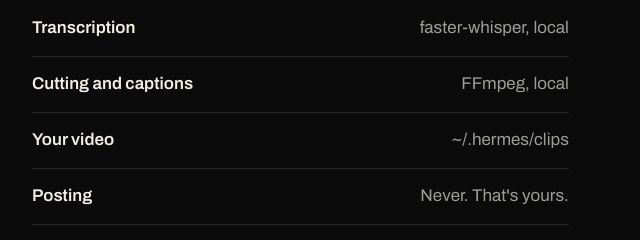
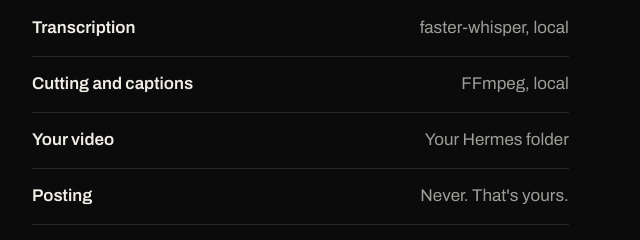
Before and after one commit to PabloTheThinker/hermes-studio, a plain HTML site: page site/index.html in a window 1280 px wide. Shown: the part 3020-3260 px from the top of the page, 640-1280 px from the left. Drawn offline with Linux system fonts and the light colour scheme.

Commit message:
Site: plain wording for library location.

```diff
--- a/site/index.html
+++ b/site/index.html
@@ -171,7 +171,7 @@
       <ul class="ledger">
         <li><b>Transcription</b><span>faster-whisper, local</span></li>
         <li><b>Cutting and captions</b><span>FFmpeg, local</span></li>
-        <li><b>Your video</b><span>~/.hermes/clips</span></li>
+        <li><b>Your video</b><span>Your Hermes folder</span></li>
         <li><b>Posting</b><span>Never. That's yours.</span></li>
       </ul>
     </div>
```
